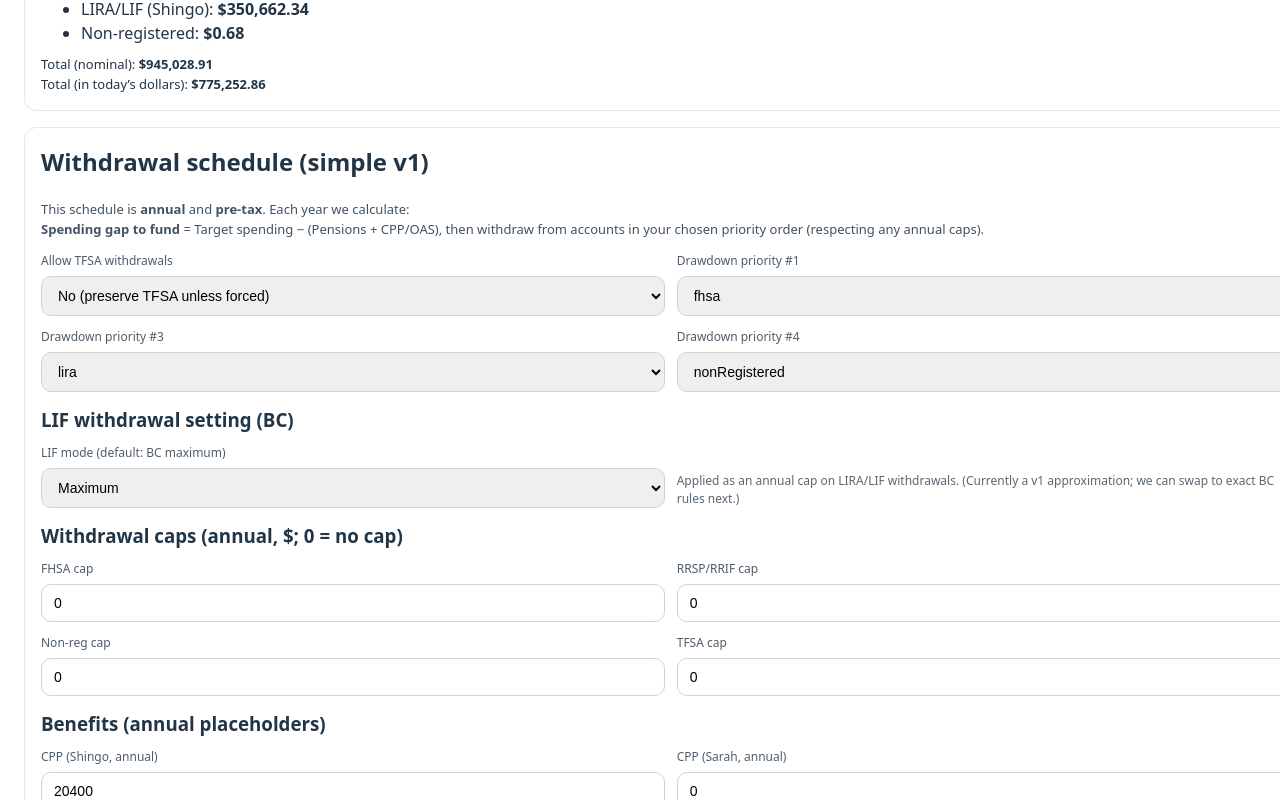
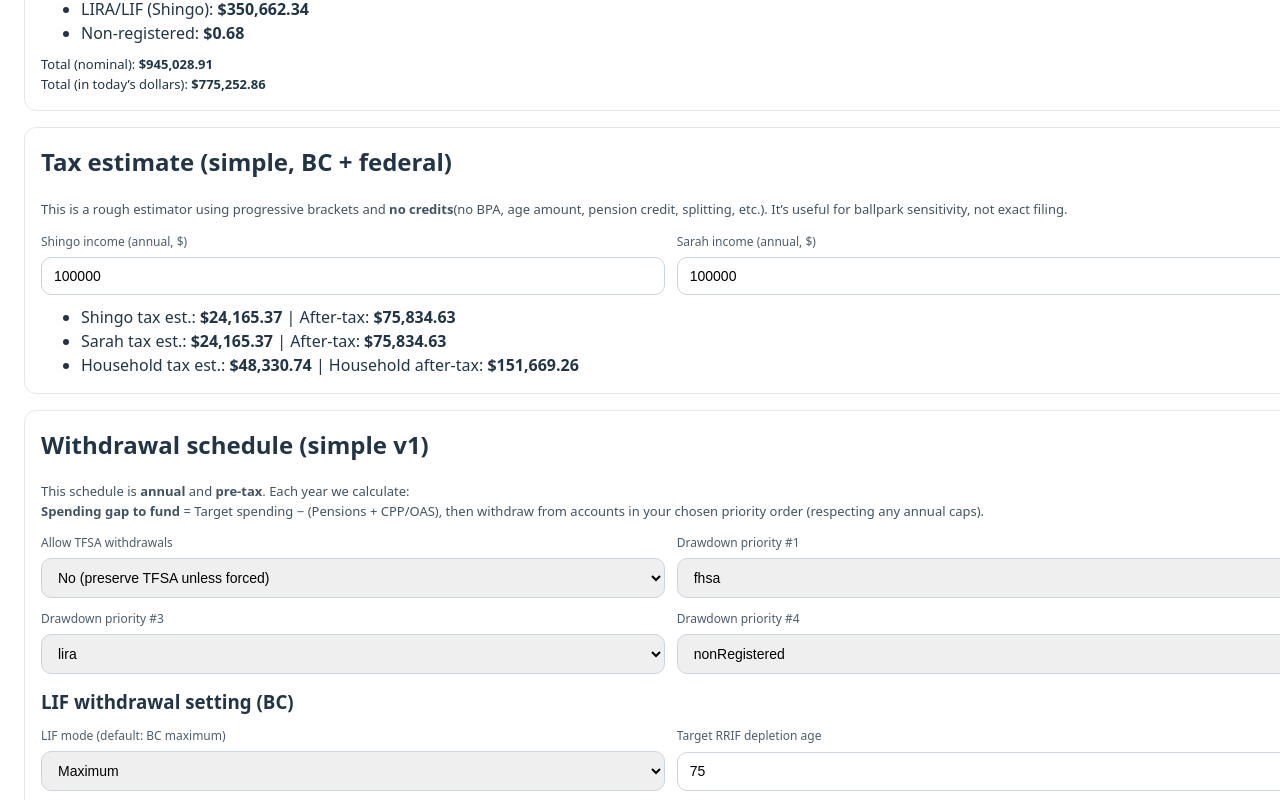
Before and after one commit to kawabunga8/RetirementResource, a React (Vite) app: page / in a window 1280 px wide. Shown: the part 600-1400 px from the top of the page. Built offline with nearby package versions, Linux system fonts and the light colour scheme.

Commit message:
Add simple BC+federal tax estimator + RRIF depletion target age

```diff
--- a/src/App.tsx
+++ b/src/App.tsx
@@ -153,6 +153,52 @@ function lifFactorApprox(age: number, mode: LifMode) {
   if (mode === "min") return minF;
   if (mode === "max") return maxF;
   return (minF + maxF) / 2;
+}
+
+function progressiveTax(income: number, brackets: Array<{ upTo: number; rate: number }>) {
+  // brackets are ascending, last bracket should have upTo = Infinity
+  let remaining = Math.max(0, income);
+  let lastCap = 0;
+  let tax = 0;
+
+  for (const b of brackets) {
+    const cap = b.upTo;
+    const width = cap === Infinity ? remaining : Math.max(0, Math.min(remaining, cap - lastCap));
+    tax += width * b.rate;
+    remaining -= width;
+    lastCap = cap === Infinity ? lastCap : cap;
+    if (remaining <= 0) break;
+  }
+
+  return tax;
+}
+
+function estimateFederalTaxCanada(income: number) {
+  // Approximate current-style brackets; excludes BPA/credits/surtaxes.
+  return progressiveTax(income, [
+    { upTo: 55867, rate: 0.15 },
+    { upTo: 111733, rate: 0.205 },
+    { upTo: 173205, rate: 0.26 },
+    { upTo: 246752, rate: 0.29 },
+    { upTo: Infinity, rate: 0.33 },
+  ]);
+}
+
+function estimateBCTax(income: number) {
+  // Approximate BC brackets; excludes BC credits.
+  return progressiveTax(income, [
+    { upTo: 45654, rate: 0.0506 },
+    { upTo: 91310, rate: 0.077 },
+    { upTo: 104835, rate: 0.105 },
+    { upTo: 127299, rate: 0.1229 },
+    { upTo: 172602, rate: 0.147 },
+    { upTo: 240716, rate: 0.168 },
+    { upTo: Infinity, rate: 0.205 },
+  ]);
+}
+
+function estimateTaxBCCanada(income: number) {
+  return estimateFederalTaxCanada(income) + estimateBCTax(income);
 }
 
 export default function App() {
@@ -440,6 +486,7 @@ export default function App() {
         <button type="button" className="linkBtn" onClick={() => scrollTo("expectations")}>Expectations</button>
         <button type="button" className="linkBtn" onClick={() => scrollTo("retirement-balances")}>Balances @ Retirement</button>
         <button type="button" className="linkBtn" onClick={() => scrollTo("withdrawals")}>Withdrawal Schedule</button>
+        <button type="button" className="linkBtn" onClick={() => scrollTo("tax")}>Tax estimate</button>
       </nav>
 
       <div style={{ display: "grid", gridTemplateColumns: "1fr", gap: 16 }}>
@@ -503,6 +550,62 @@ export default function App() {
               <strong>${money(model.totalRealAtRetirement)}</strong>
             </div>
           </div>
+        </section>
+
+        <section id="tax" className="card">
+          <h2>Tax estimate (simple, BC + federal)</h2>
+          <p style={{ marginTop: 0, opacity: 0.85, fontSize: 13 }}>
+            This is a rough estimator using progressive brackets and <strong>no credits</strong>
+            (no BPA, age amount, pension credit, splitting, etc.). It’s useful for
+            ballpark sensitivity, not exact filing.
+          </p>
+
+          <div className="grid">
+            <Field label="Shingo income (annual, $)">
+              <input
+                type="number"
+                value={vars.tax.shingoIncome}
+                onChange={(e) =>
+                  setVars((v) => ({
+                    ...v,
+                    tax: { ...v.tax, shingoIncome: num(e.target.value) },
+                  }))
+                }
+              />
+            </Field>
+            <Field label="Sarah income (annual, $)">
+              <input
+                type="number"
+                value={vars.tax.sarahIncome}
+                onChange={(e) =>
+                  setVars((v) => ({
+                    ...v,
+                    tax: { ...v.tax, sarahIncome: num(e.target.value) },
+                  }))
+                }
+              />
+            </Field>
+          </div>
+
+          {(() => {
+            const taxShingo = estimateTaxBCCanada(vars.tax.shingoIncome);
+            const taxSarah = estimateTaxBCCanada(vars.tax.sarahIncome);
+            const netShingo = vars.tax.shingoIncome - taxShingo;
+            const netSarah = vars.tax.sarahIncome - taxSarah;
+            return (
+              <ul style={{ marginTop: 10 }}>
+                <li>
+                  Shingo tax est.: <strong>${money(taxShingo)}</strong> | After-tax: <strong>${money(netShingo)}</strong>
+                </li>
+                <li>
+                  Sarah tax est.: <strong>${money(taxSarah)}</strong> | After-tax: <strong>${money(netSarah)}</strong>
+                </li>
+                <li>
+                  Household tax est.: <strong>${money(taxShingo + taxSarah)}</strong> | Household after-tax: <strong>${money(netShingo + netSarah)}</strong>
+                </li>
+              </ul>
+            );
+          })()}
         </section>
 
         <section id="withdrawals" className="card">
@@ -680,9 +783,26 @@ export default function App() {
                 <option value="min">Minimum</option>
               </select>
             </Field>
+
+            <Field label="Target RRIF depletion age">
+              <input
+                type="number"
+                value={vars.withdrawals.rrifDepleteByAge}
+                onChange={(e) =>
+                  setVars((v) => ({
+                    ...v,
+                    withdrawals: {
+                      ...v.withdrawals,
+                      rrifDepleteByAge: num(e.target.value),
+                    },
+                  }))
+                }
+              />
+            </Field>
+
             <div style={{ fontSize: 12, opacity: 0.75, alignSelf: "end" }}>
-              Applied as an annual cap on LIRA/LIF withdrawals. (Currently a v1
-              approximation; we can swap to exact BC rules next.)
+              LIF mode is applied as an annual cap on LIRA/LIF withdrawals.
+              RRIF depletion age is a planning target (v1: not enforced yet).
             </div>
           </div>
 
--- a/src/planDefaults.ts
+++ b/src/planDefaults.ts
@@ -80,6 +80,9 @@ export type WithdrawalPlan = {
   // LIF behavior (BC): min/mid/max option (v1 uses a simplified approximation).
   lifMode: LifMode;
 
+  // RRIF depletion target (age)
+  rrifDepleteByAge: number;
+
   // Optional: treat TFSA as “preserve unless needed”
   allowTfsa: boolean;
 
@@ -88,6 +91,12 @@ export type WithdrawalPlan = {
   cppSarahAnnual: number;
   oasShingoAnnual: number;
   oasSarahAnnual: number;
+};
+
+export type TaxInputs = {
+  // Simple income-based tax estimate (federal + BC), pre-credits.
+  shingoIncome: number;
+  sarahIncome: number;
 };
 
 export type Variables = {
@@ -109,6 +118,9 @@ export type Variables = {
 
   // Withdrawals (retirement)
   withdrawals: WithdrawalPlan;
+
+  // Taxes (simple estimator inputs)
+  tax: TaxInputs;
 
   // Baseline balances (as-of baselineYear snapshot)
   balances: AccountBalances;
@@ -170,6 +182,11 @@ export const DEFAULT_VARIABLES: Variables = {
     },
     // Default requested: BC maximum (v1 approximation)
     lifMode: "max",
+
+    // RRIF depletion target (age) — planning lever
+    // (v1: used for display only; enforcement comes next)
+    rrifDepleteByAge: 75,
+
     allowTfsa: false,
 
     // placeholders (we’ll compute these from rules later; for now editable)
@@ -177,6 +194,11 @@ export const DEFAULT_VARIABLES: Variables = {
     cppSarahAnnual: 0,
     oasShingoAnnual: 0,
     oasSarahAnnual: 0,
+  },
+
+  tax: {
+    shingoIncome: 100000,
+    sarahIncome: 100000,
   },
 
   balances: {
```
